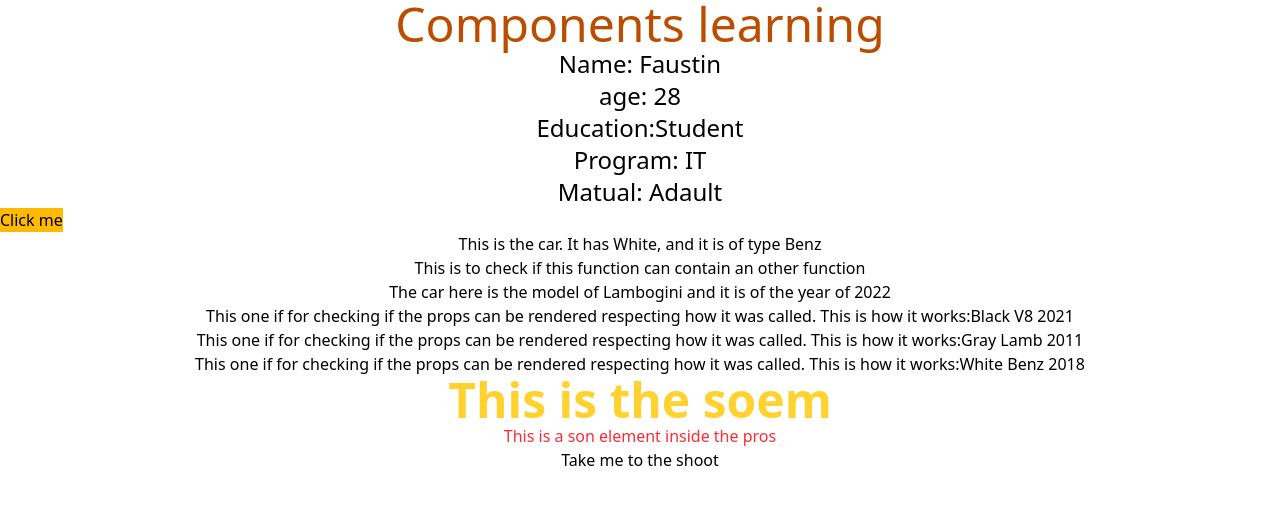
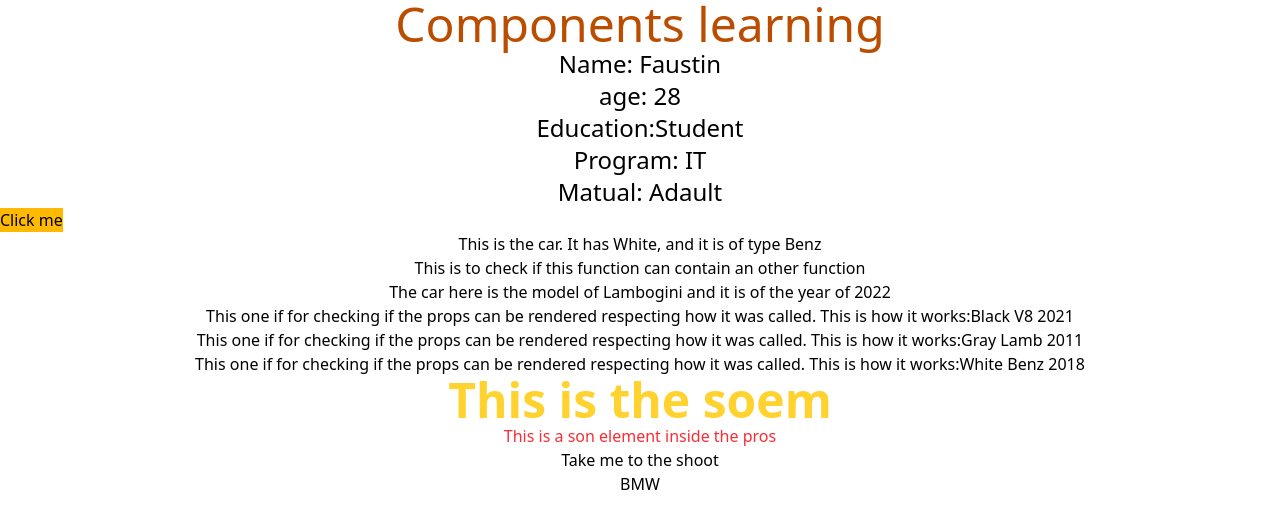
Before and after one commit to faustin12-g/react-learn, a React app: page / in a window 1280 px wide. Shown: the top 528 px of the page. Built offline with nearby package versions, Linux system fonts and the light colour scheme; the HTML template or start-up script is replaced by a standard one.

Commit message:
add conditionals

```diff
--- a/src/App.jsx
+++ b/src/App.jsx
@@ -5,6 +5,7 @@ import Component from './components/Component'
 import Car from './components/Car'
 import ChildrenProps from './components/ChildrenProps'
 import Events from './components/Events'
+import Conditionals from './components/Conditionals'
 
 const App = () => {
   return (
@@ -19,6 +20,7 @@ const App = () => {
           <h1 className='text-red-500'>This is a son element inside the pros</h1>
         </ChildrenProps>
         <Events />
+        <Conditionals brand='BMW' year={4040} />
 
       </>
   )
--- /dev/null
+++ b/src/components/Conditionals.jsx
@@ -0,0 +1,11 @@
+import React from 'react'
+
+const Conditionals = (pros) => {
+  return (
+    <div className='justify-center text-center'>
+        {pros.brand && <h1>{pros.brand}</h1>}
+    </div>
+  )
+}
+
+export default Conditionals
```
